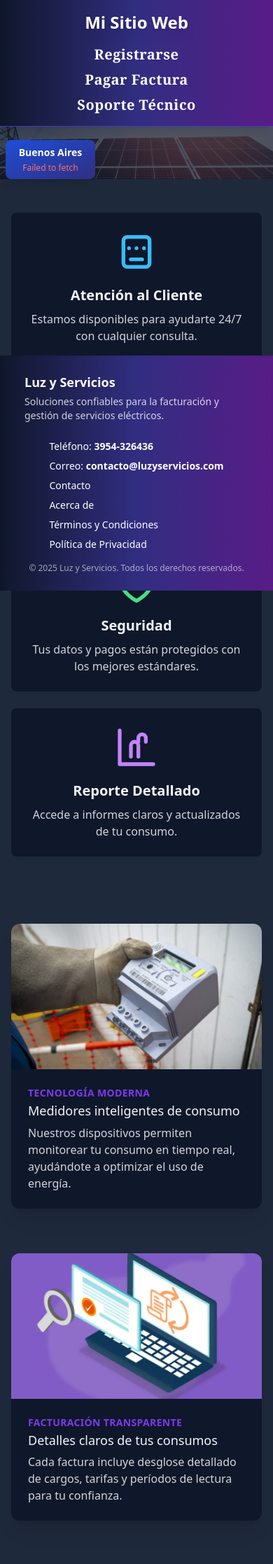
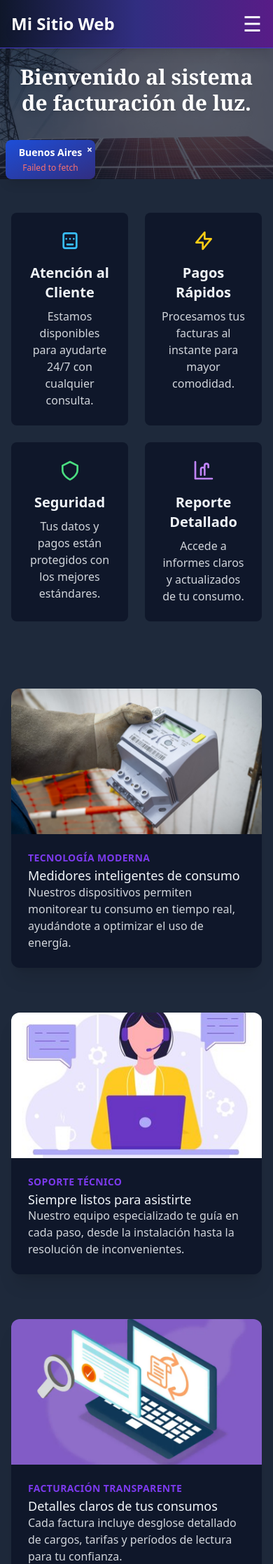
Before and after one commit to IIulixesII/Tp_Facturacion, a PHP site: page /fact/ in a window 390 px wide. Shown: the top 2235 px of the page at 70% size. Run offline with PHP 8.4, Linux system fonts and the light colour scheme; some libraries are stand-ins or nearby versions.

Commit message:
Nav
Como me jodio el Nav lo odio, pero ahora se ve el index para movil

```diff
--- a/fact/index.php
+++ b/fact/index.php
@@ -5,14 +5,11 @@ ini_set('error_log', 'C:\xampp\htdocs\fact\php_error_log');
 
 require_once "controlador/template_controler.php";
 require_once "modelos/routes.php";
-require_once 'conexion.php'; // Verifica que la ruta sea correcta
+require_once 'conexion.php';
 
 $template = new TemplateController();
-$template->GetHeader();  // genera <html><head>...<body>
-
-
-$template->GetTemplate(); // contenido principal
-$template->GetFooter();  // aquí va tu footer
-
+$template->GetHeader();       // genera <html><head><body>
+$template->GetTemplate();     // contenido principal
+$template->GetFooter();       // cierre de </body></html> y footer
 
 ?>
--- a/fact/vistas/contenidoindex.php
+++ b/fact/vistas/contenidoindex.php
@@ -2,13 +2,13 @@
 <div class="relative w-full h-64 sm:h-96 bg-cover bg-center" style="background-image: url('fondo/larg.webp');">
   <div class="absolute inset-0 bg-[#0F172A]/70 flex items-center justify-center px-4">
     <h1 class="text-3xl sm:text-5xl font-extrabold font-serif text-white drop-shadow-md text-center leading-tight">
-      Bienvenido al sistema<br>de facturación de luz.
+      Bienvenido al sistema de facturación de luz.
     </h1>
   </div>
 </div>
 
-<!-- Sección de cuadrados con iconos Heroicons -->
-<div class="max-w-6xl mx-auto px-4 mt-12 grid grid-cols-1 sm:grid-cols-2 md:grid-cols-4 gap-6">
+<!-- Sección de Servicios -->
+<div class="max-w-6xl mx-auto px-4 mt-12 grid grid-cols-2 md:grid-cols-4 gap-6">
   <!-- Atención al Cliente -->
   <div class="bg-[#0F172A] hover:bg-[#1E3A8A] text-[#F1F5F9] rounded-lg p-6 flex flex-col items-center text-center transition">
     <svg class="h-16 w-16 text-[#38BDF8] mb-4" fill="none" viewBox="0 0 24 24" stroke="currentColor">
@@ -58,17 +58,7 @@
     <div class="p-6">
       <div class="text-sm font-semibold tracking-wide text-[#7C3AED] uppercase">Tecnología moderna</div>
       <div class="mt-1 text-lg leading-tight font-medium">Medidores inteligentes de consumo</div>
-      <p class="mt-2 text-gray-300">Nuestros dispositivos permiten monitorear tu consumo en tiempo real, ayudándote a optimizar el uso de energía.</p>
-    </div>
-  </div>
-
-  <!-- Tarjeta 2 -->
-  <div class="flex flex-col md:flex-row bg-[#0F172A] hover:bg-[#1E3A8A] text-[#F1F5F9] shadow-xl rounded-xl overflow-hidden transform transition duration-700 ease-in-out hover:scale-[1.01] opacity-0 animate-fadeInUp delay-200">
-    <img class="h-52 w-full object-cover md:w-56 md:h-auto" src="fondo/factura.webp" alt="Factura eléctrica" />
-    <div class="p-6">
-      <div class="text-sm font-semibold tracking-wide text-[#7C3AED] uppercase">Facturación transparente</div>
-      <div class="mt-1 text-lg leading-tight font-medium">Detalles claros de tus consumos</div>
-      <p class="mt-2 text-gray-300">Cada factura incluye desglose detallado de cargos, tarifas y períodos de lectura para tu confianza.</p>
+      <p class="text-gray-300">Nuestros dispositivos permiten monitorear tu consumo en tiempo real, ayudándote a optimizar el uso de energía.</p>
     </div>
   </div>
 
@@ -78,9 +68,19 @@
     <div class="p-6">
       <div class="text-sm font-semibold tracking-wide text-[#7C3AED] uppercase">Soporte técnico</div>
       <div class="mt-1 text-lg leading-tight font-medium">Siempre listos para asistirte</div>
-      <p class="mt-2 text-gray-300">Nuestro equipo especializado te guía en cada paso, desde la instalación hasta la resolución de inconvenientes.</p>
+      <p class="text-gray-300">Nuestro equipo especializado te guía en cada paso, desde la instalación hasta la resolución de inconvenientes.</p>
     </div>
   </div>
+  <!-- Tarjeta 2 -->
+  <div class="flex flex-col md:flex-row bg-[#0F172A] hover:bg-[#1E3A8A] text-[#F1F5F9] shadow-xl rounded-xl overflow-hidden transform transition duration-700 ease-in-out hover:scale-[1.01] opacity-0 animate-fadeInUp delay-200">
+    <img class="h-52 w-full object-cover md:w-56 md:h-auto" src="fondo/factura.webp" alt="Factura eléctrica" />
+    <div class="p-6">
+      <div class="text-sm font-semibold tracking-wide text-[#7C3AED] uppercase">Facturación transparente</div>
+      <div class="mt-1 text-lg leading-tight font-medium">Detalles claros de tus consumos</div>
+      <p class="text-gray-300">Cada factura incluye desglose detallado de cargos, tarifas y períodos de lectura para tu confianza.</p>
+    </div>
+  </div>
+
 </div>
 
 <!-- Espaciado final -->
@@ -109,5 +109,99 @@
 
   .delay-400 {
     animation-delay: 0.4s;
+
+
+  }
+ /* Si querés afectar todos los svg en la sección de servicios: */
+.grid > div svg {
+  height: 3rem;  /* 48px */
+  width: 3rem;
+}
+
+/* Para que en móvil sean más chicos */
+@media (max-width: 640px) {
+  .grid > div svg {
+    height: 2rem;
+    width: 2rem;
+  }
+  .p{
+       font-size: 1px;
+  color: #333;
+  margin-bottom: 1rem;
+  }
+}
+
+
+  <style>
+  @media (max-width: 640px) {
+    /* Ajustar la altura de la imagen principal */
+    .h-64 {
+      height: 8rem;
+    }
+
+    /* Reducir el tamaño del texto del encabezado */
+    .text-3xl {
+      font-size: 1.25rem;
+    }
+
+    .sm\:text-5xl {
+      font-size: 1.75rem !important;
+    }
+
+    /* Configurar la cuadrícula de servicios en una sola columna */
+    .grid-cols-2 {
+      grid-template-columns: 1fr !important;
+    }
+
+    /* Reducir el tamaño de los íconos */
+    .h-16, .w-16 {
+      height: 2rem;
+      width: 2rem;
+    }
+
+    /* Ajustar el tamaño del título y la descripción */
+    .text-xl {
+      font-size: 0.9rem;
+    }
+
+    .text-gray-300 {
+      font-size: 0.75rem;
+    }
+
+    /* Reducir el padding de los cuadros de servicios */
+    .p-6 {
+      padding: 0.75rem;
+    }
+
+    /* Ajustar las tarjetas informativas */
+    .h-52 {
+      height: 6rem;
+    }
+
+    .text-lg {
+      font-size: 0.9rem;
+    }
+
+    .text-sm {
+      font-size: 0.7rem;
+    }
+
+    .leading-tight {
+      line-height: 1rem;
+    }
+
+    .md\:flex-row {
+      flex-direction: column !important;
+    }
+
+    .md\:w-56 {
+      width: 100% !important;
+    }
+
+    .md\:h-auto {
+      height: auto !important;
+    }
+
+
   }
 </style>
--- a/fact/vistas/footer.php
+++ b/fact/vistas/footer.php
@@ -1,22 +1,22 @@
-<div class="h-20"></div>
-<footer class="fixed bottom-0 left-0 w-full bg-gradient-to-r from-slate-900 via-indigo-900 to-purple-900 text-white px-8 py-6 flex flex-col md:flex-row justify-between items-center md:items-start space-y-4 md:space-y-0 shadow-inner backdrop-blur-sm z-50">
-  <div class="font-bold text-lg mb-2 md:mb-0">
-    Luz y Servicios
-    <p class="text-sm font-normal mt-1 max-w-xs text-white/80">
-      Soluciones confiables para la facturación y gestión de servicios eléctricos.
-    </p>
+</main>
+
+<footer class="flex bottom-0 left-0 w-full bg-gradient-to-r from-slate-900 via-indigo-900 to-purple-900 text-white px-4 py-2 flex flex-row flex-wrap justify-between items-center gap-2 text-xs shadow-inner backdrop-blur-sm z-50">
+  <div class="flex-shrink-0">
+    <h2 class="font-bold text-sm">Luz y Servicios</h2>
+    <p class="text-white/80 max-w-[180px] truncate">gestión de servicios eléctricos.</p>
   </div>
-
-  <nav class="flex flex-col md:flex-row space-y-2 md:space-y-0 md:space-x-8 text-sm">
-    <a href="#" class="hover:text-yellow-400 transition-colors">Teléfono: <span class="font-semibold">3954-326436</span></a>
-    <a href="#" class="hover:text-green-300 transition-colors">Correo: <span class="font-semibold">contacto@luzyservicios.com</span></a>
-    <a href="#" class="hover:text-pink-300 transition-colors">Contacto</a>
-    <a href="#" class="hover:text-indigo-300 transition-colors">Acerca de</a>
-    <a href="#" class="hover:text-blue-300 transition-colors">Términos y Condiciones</a>
-    <a href="#" class="hover:text-purple-300 transition-colors">Política de Privacidad</a>
+  <nav class="flex flex-wrap justify-center gap-x-3 gap-y-1 flex-grow">
+    <a href="#" class="hover:text-yellow-400 transition-colors whitespace-nowrap">Teléfono: <span class="font-semibold">3954-326436</span></a>
+    <a href="#" class="hover:text-green-300 transition-colors whitespace-nowrap">Correo: <span class="font-semibold">contacto@luzyservicios.com</span></a>
+    <a href="#" class="hover:text-pink-300 transition-colors whitespace-nowrap">Contacto</a>
+    <a href="#" class="hover:text-indigo-300 transition-colors whitespace-nowrap">Acerca de</a>
+    <a href="#" class="hover:text-blue-300 transition-colors whitespace-nowrap">Términos y Condiciones</a>
+    <a href="#" class="hover:text-purple-300 transition-colors whitespace-nowrap">Política de Privacidad</a>
   </nav>
-
-  <div class="text-white/60 text-xs text-center md:text-right">
+  <div class="flex-shrink-0 text-white/60 text-[10px] whitespace-nowrap">
     © 2025 Luz y Servicios. Todos los derechos reservados.
   </div>
 </footer>
+
+</body>
+</html>
--- a/fact/vistas/header.php
+++ b/fact/vistas/header.php
@@ -1,20 +1,44 @@
+<!DOCTYPE html>
+<html lang="es">
+<head>
+  <meta charset="UTF-8" />
+  <meta name="viewport" content="width=device-width, initial-scale=1.0"/>
+  <title>Sistema de Facturación de Luz</title>
+  <script src="https://cdn.tailwindcss.com"></script>
+</head>
+<body class="min-h-screen flex flex-col bg-[#1E293B] text-[#F1F5F9]">
+
 <header class="fixed top-0 left-0 w-full bg-gradient-to-r from-slate-900 via-indigo-900 to-purple-900 text-white p-4 shadow-lg border-b border-indigo-700 backdrop-blur-sm z-50">
   <div class="container mx-auto flex flex-col md:flex-row md:justify-between md:items-center gap-4">
-    <a href="index.php" class="hover:text-blue-300 active:text-white visited:text-white transition duration-300 ease-in-out">
-      <h1 class="text-2xl font-bold text-white drop-shadow-lg text-center md:text-left">
-        Mi Sitio Web
-      </h1>
-    </a>
-    <nav class="flex flex-col md:flex-row items-center space-y-2 md:space-y-0 md:space-x-8 text-xl font-serif font-semibold tracking-wide">
-      <a href="index.php?ruta=registrar" class="text-white">
-        Registrarse
+    <div class="flex items-center justify-between w-full">
+      <a href="index.php" class="hover:text-blue-300 active:text-white visited:text-white transition duration-300 ease-in-out">
+        <h1 class="text-2xl font-bold text-white drop-shadow-lg text-center md:text-left">Mi Sitio Web</h1>
       </a>
-      <a href="index.php?ruta=factura" class="text-white">
-        Pagar Factura
-      </a>
-      <a href="index.php?ruta=soporte" class="text-white">
-        Soporte Técnico
-      </a>
+      <button id="menuButton" class="md:hidden text-white text-3xl focus:outline-none" aria-label="Abrir menú">
+        ☰
+      </button>
+    </div>
+
+    <nav id="menu" class="hidden flex-col md:flex md:flex-row md:items-center space-y-4 md:space-y-0 md:space-x-16 text-base font-normal">
+      <a href="index.php?ruta=registrar" class="text-white hover:text-blue-300 px-3 py-1 rounded">Registrarse</a>
+      <a href="index.php?ruta=factura" class="text-white hover:text-blue-300 px-3 py-1 rounded">Factura</a>
+      <a href="index.php?ruta=soporte" class="text-white hover:text-blue-300 px-3 py-1 rounded">Soporte</a>
     </nav>
   </div>
 </header>
+
+<!-- Espaciador para que el contenido no quede oculto tras el header fijo -->
+
+<!-- Contenedor principal -->
+<main class="flex-grow">
+  <!-- Acá va el contenido que quieras -->
+</main>
+
+<script>
+  const menuButton = document.getElementById('menuButton');
+  const menu = document.getElementById('menu');
+
+  menuButton.addEventListener('click', () => {
+    menu.classList.toggle('hidden');
+  });
+</script>
--- a/fact/vistas/modulos/clima.php
+++ b/fact/vistas/modulos/clima.php
@@ -1,38 +1,31 @@
-<div id="weather"
-  class="fixed left-2 sm:left-4 md:left-6
-         bg-gradient-to-br from-blue-700 to-indigo-900 bg-opacity-70
-         rounded-lg p-2 sm:p-3 md:p-4
-         w-32 sm:w-36 md:w-48
-         text-white shadow-lg font-sans z-50
-         text-xs sm:text-sm md:text-sm"
-  style="top: 200px; /* móvil */
-         /* Luego lo ajustamos con media query inline con JS o CSS */">
+<!-- Widget del Clima -->
+<div id="weather" class="fixed left-2 sm:left-4 md:left-6 bg-gradient-to-br from-blue-700 to-indigo-900 bg-opacity-70 rounded-lg p-2 sm:p-3 md:p-4 w-32 sm:w-36 md:w-48 text-white shadow-lg font-sans z-50 text-xs sm:text-sm md:text-sm" style="top: 200px;">
+  <!-- Botón de Cierre -->
+  <button id="close-weather" aria-label="Cerrar clima" class="absolute top-1 right-1 text-white text-sm font-bold hover:text-red-300 focus:outline-none">×</button>
+
   <h2 class="text-sm sm:text-base md:text-lg font-bold mb-1 text-center">Buenos Aires</h2>
-
   <div id="weather-content" class="flex flex-col items-center space-y-1 md:space-y-1.5">
     <div id="icon" class="w-8 h-8 sm:w-10 sm:h-10 md:w-14 md:h-14"></div>
     <div id="temp" class="text-2xl sm:text-3xl md:text-4xl font-extrabold leading-none"></div>
     <div id="desc" class="capitalize text-xs sm:text-sm md:text-sm text-center"></div>
     <div id="humidity" class="text-[8px] sm:text-xs md:text-xs opacity-80 text-center"></div>
   </div>
-
   <div id="error" class="text-red-400 mt-1 hidden text-center text-xs"></div>
 </div>
 
+<!-- Estilos Adicionales -->
 <style>
-  /* CSS para mover más arriba y ajustar tamaño en desktop */
   @media(min-width: 768px) {
     #weather {
-      top: 90px !important; /* mucho más arriba en PC */
-      opacity: 0.7; /* transparencia general */
-      /* Opcional: si querés que todo sea semitransparente, no solo fondo */
+      top: 120px !important;
+      opacity: 0.7;
     }
   }
 </style>
 
-
+<!-- Script para Obtener y Mostrar el Clima -->
 <script>
-  // Iconos SVG básicos para clima
+  // Iconos SVG para diferentes condiciones climáticas
   const icons = {
     "soleado": `<svg xmlns="http://www.w3.org/2000/svg" fill="yellow" viewBox="0 0 24 24"><circle cx="12" cy="12" r="5"/></svg>`,
     "cielo claro": `<svg xmlns="http://www.w3.org/2000/svg" fill="yellow" viewBox="0 0 24 24"><circle cx="12" cy="12" r="5"/></svg>`,
@@ -42,6 +35,7 @@
     "nieve": `<svg xmlns="http://www.w3.org/2000/svg" fill="white" viewBox="0 0 24 24"><path d="M12 5v14M5 12h14"/></svg>`,
   };
 
+  // Función para obtener y mostrar el clima
   async function fetchWeather() {
     try {
       const response = await fetch('https://wttr.in/Buenos_Aires?format=j1');
@@ -53,8 +47,8 @@
       const desc = current.weatherDesc[0].value.toLowerCase();
       const humidity = current.humidity;
 
-      // Seleccionar icono basado en descripción
-      let iconSVG = icons["soleado"]; // default
+      // Seleccionar icono basado en la descripción
+      let iconSVG = icons["soleado"]; // Valor por defecto
       for (const key in icons) {
         if (desc.includes(key)) {
           iconSVG = icons[key];
@@ -68,7 +62,6 @@
       document.getElementById('humidity').textContent = `Humedad: ${humidity}%`;
       document.getElementById('error').classList.add('hidden');
       document.getElementById('weather-content').style.display = 'flex';
-
     } catch (error) {
       document.getElementById('error').textContent = error.message;
       document.getElementById('error').classList.remove('hidden');
@@ -76,54 +69,11 @@
     }
   }
 
+  // Llamar a la función al cargar la página
   fetchWeather();
+
+  // Funcionalidad del botón de cierre
+  document.getElementById('close-weather').addEventListener('click', () => {
+    document.getElementById('weather').style.display = 'none';
+  });
 </script>
-
-
-<script>
-  // Iconos SVG básicos para clima
-  const icons = {
-    "soleado": `<svg xmlns="http://www.w3.org/2000/svg" fill="yellow" viewBox="0 0 24 24"><circle cx="12" cy="12" r="5"/></svg>`,
-    "cielo claro": `<svg xmlns="http://www.w3.org/2000/svg" fill="yellow" viewBox="0 0 24 24"><circle cx="12" cy="12" r="5"/></svg>`,
-    "nublado": `<svg xmlns="http://www.w3.org/2000/svg" fill="gray" viewBox="0 0 24 24"><ellipse cx="12" cy="15" rx="8" ry="5"/></svg>`,
-    "lluvia": `<svg xmlns="http://www.w3.org/2000/svg" fill="lightblue" viewBox="0 0 24 24"><path d="M8 13l2 4 2-4 2 4"/></svg>`,
-    "lluvioso": `<svg xmlns="http://www.w3.org/2000/svg" fill="lightblue" viewBox="0 0 24 24"><path d="M8 13l2 4 2-4 2 4"/></svg>`,
-    "nieve": `<svg xmlns="http://www.w3.org/2000/svg" fill="white" viewBox="0 0 24 24"><path d="M12 5v14M5 12h14"/></svg>`,
-  };
-
-  async function fetchWeather() {
-    try {
-      const response = await fetch('https://wttr.in/Buenos_Aires?format=j1');
-      if (!response.ok) throw new Error('No se pudo obtener el clima');
-      const data = await response.json();
-
-      const current = data.current_condition[0];
-      const temp = current.temp_C;
-      const desc = current.weatherDesc[0].value.toLowerCase();
-      const humidity = current.humidity;
-
-      // Seleccionar icono basado en descripción
-      let iconSVG = icons["soleado"]; // default
-      for (const key in icons) {
-        if (desc.includes(key)) {
-          iconSVG = icons[key];
-          break;
-        }
-      }
-
-      document.getElementById('icon').innerHTML = iconSVG;
-      document.getElementById('temp').textContent = `${temp}°C`;
-      document.getElementById('desc').textContent = desc;
-      document.getElementById('humidity').textContent = `Humedad: ${humidity}%`;
-      document.getElementById('error').classList.add('hidden');
-      document.getElementById('weather-content').style.display = 'flex';
-
-    } catch (error) {
-      document.getElementById('error').textContent = error.message;
-      document.getElementById('error').classList.remove('hidden');
-      document.getElementById('weather-content').style.display = 'none';
-    }
-  }
-
-  fetchWeather();
-</script>
--- a/fact/vistas/modulos/turno.php
+++ b/fact/vistas/modulos/turno.php
@@ -8,6 +8,7 @@ $turnos = $turno->turnolibre(); // turnos sin atender
 // Si no, se puede poner un ejemplo estático o un mensaje vacío
 $turnoAtendido = $turno->turnoAtendido(); // devuelve el turno actual atendido o null
 ?>
+<div class="h-20"></div>
 
 <div class="container mx-auto px-6 py-8">
 
--- a/fact/vistas/template.php
+++ b/fact/vistas/template.php
@@ -4,15 +4,7 @@ date_default_timezone_set('America/Argentina/Buenos_Aires');
 $url = Routes::GetRoutes();
 ?>
 
-<!DOCTYPE html>
-<html lang="es">
-<head>
-  <meta charset="UTF-8" />
-  <meta name="viewport" content="width=device-width, initial-scale=1.0"/>
-  <title>Sistema de Facturación de Luz</title>
-  <script src="https://cdn.tailwindcss.com"></script>
-</head>
-<body class="bg-[#1E293B] text-[#F1F5F9]">
+
 <?php if (!isset($_GET["ruta"])): ?>
  <?php include_once "contenidoindex.php"; ?>
 <?php endif; ?>
@@ -53,6 +45,3 @@ $url = Routes::GetRoutes();
     }
     ?>
   </div>
-
-</body>
-</html>
```
Also changed, not shown: fact/src/strategy_pattern/contexto_class.php (added, +23 -0 lines), fact/src/strategy_pattern/strategy_class.php (added, +14 -0 lines), fact/src/strategy_pattern/strategy_class2.php (added, +14 -0 lines), fact/src/strategy_pattern/strategy_interfaz.php (added, +7 -0 lines), 1 other file.
